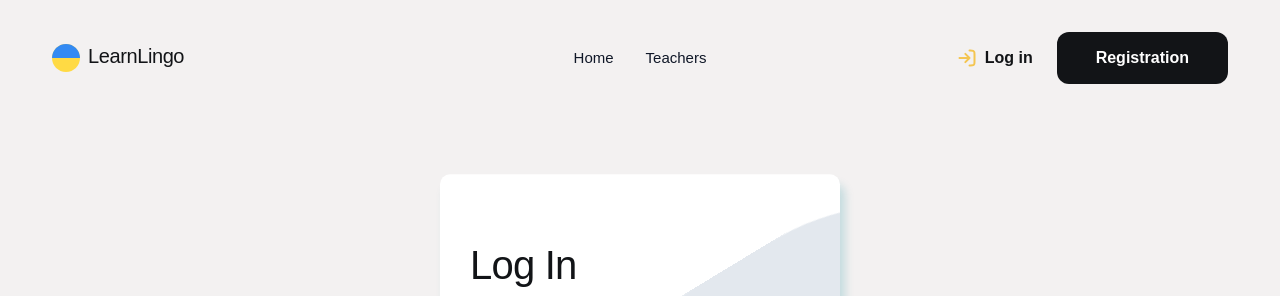
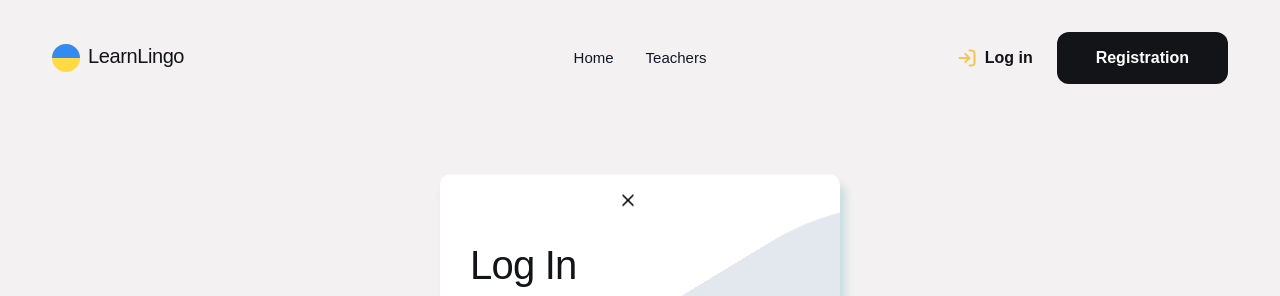
Before and after one commit to haydaycher/learnlingoapp, a React (Vite) app: page /login in a window 1280 px wide. Shown: the top 296 px of the page. Built offline with nearby package versions, Linux system fonts and the light colour scheme; no server answers.

Commit message:
add closeBtn svg and logic for favorites

```diff
--- a/src/components/LoginForm/LoginForm.jsx
+++ b/src/components/LoginForm/LoginForm.jsx
@@ -5,7 +5,7 @@ import { auth } from "../../firebase/config";
 import css from "./LoginForm.module.css";
 import { Eye, EyeOff } from "lucide-react";
 
-export const LoginForm = () => {
+export const LoginForm = (onClose) => {
   const [email, setEmail] = useState("");
   const [password, setPassword] = useState("");
   const [showPassword, setShowPassword] = useState(false);
@@ -22,6 +22,9 @@ export const LoginForm = () => {
 
   return (
     <form className={css.login_form} onSubmit={handleLogin}>
+      <button type="button" className={css.closeBtn} onClick={onClose}>
+        <img src="/x.svg" alt="close" />
+      </button>
       <h1 className={css.login_h}>Log In</h1>
       <p className={css.login_p}>
         Welcome back! Please enter your credentials to access your account and
--- a/src/components/LoginForm/LoginForm.module.css
+++ b/src/components/LoginForm/LoginForm.module.css
@@ -26,7 +26,21 @@ body {
   color: rgba(18, 20, 23, 0.8);
   margin-bottom: 40px;
 }
+/* Кнопка закриття */
+.closeBtn {
+  position: absolute;
+  top: 12px;
+  right: 12px;
+  background: transparent;
+  border: none;
+  cursor: pointer;
+  padding: 4px;
+}
 
+.closeBtn img {
+  width: 20px;
+  height: 20px;
+}
 .login_form {
   overflow: hidden;
   background-color: white;
--- a/src/components/SignUpForm/SignUpForm.jsx
+++ b/src/components/SignUpForm/SignUpForm.jsx
@@ -4,7 +4,7 @@ import { auth } from "../../firebase/config";
 import css from "./SignUpForm.module.css";
 import { Eye, EyeOff } from "lucide-react";
 
-export const SignUpForm = () => {
+export const SignUpForm = (onClose) => {
   const [name, setName] = useState("");
   const [email, setEmail] = useState("");
   const [password, setPassword] = useState("");
@@ -32,6 +32,9 @@ export const SignUpForm = () => {
 
   return (
     <form autoComplete="off" className={css.sign_form} onSubmit={handleSignUp}>
+      <button type="button" className={css.closeBtn} onClick={onClose}>
+        <img src="/x.svg" alt="close" />
+      </button>
       <h1 className={css.sign_h}>Registration</h1>
       <p className={css.sign_p}>
         Thank you for your interest in our platform! In order to register, we
--- a/src/components/SignUpForm/SignUpForm.module.css
+++ b/src/components/SignUpForm/SignUpForm.module.css
@@ -95,6 +95,21 @@ body {
   line-height: 156%;
   margin-top: 40px;
 }
+/* Кнопка закриття */
+.closeBtn {
+  position: absolute;
+  top: 12px;
+  right: 12px;
+  background: transparent;
+  border: none;
+  cursor: pointer;
+  padding: 4px;
+}
+
+.closeBtn img {
+  width: 20px;
+  height: 20px;
+}
 
 .sign_form_button:hover {
   background-color: #ffdc86;
--- a/src/pages/TeachersPage/TeachersPage.jsx
+++ b/src/pages/TeachersPage/TeachersPage.jsx
@@ -115,10 +115,13 @@ const TeachersPage = () => {
     setItemsToShow(4);
   }, [selectedLanguage, selectedLevel, selectedPrice, allTeachers]);
 
-  const isFavorite = (teacher) =>
-    favorites.some(
+  const isFavorite = (teacher) => {
+    const user = auth.currentUser;
+    if (!user) return false;
+    return favorites.some(
       (fav) => fav.name === teacher.name && fav.surname === teacher.surname
     );
+  };
 
   const toggleFavorite = (teacher) => {
     const user = auth.currentUser;
@@ -254,7 +257,7 @@ const TeachersPage = () => {
                       >
                         <img
                           src={
-                            isFavorite(teacher)
+                            auth.currentUser && isFavorite(teacher)
                               ? "/heart-hover.svg"
                               : "/heart.svg"
                           }
@@ -333,7 +336,6 @@ const TeachersPage = () => {
                       <p>No reviews yet.</p>
                     )}
 
-                    {/* Рівні під cardExtra */}
                     <ul className={css.levelList}>
                       {teacher.levels.map((level, i) => (
                         <li
@@ -355,7 +357,6 @@ const TeachersPage = () => {
                     </button>
                   </div>
                 ) : (
-                  // Якщо картка не розгорнута — рівні під "Read more"
                   <ul className={css.levelList}>
                     {teacher.levels.map((level, i) => (
                       <li
```
